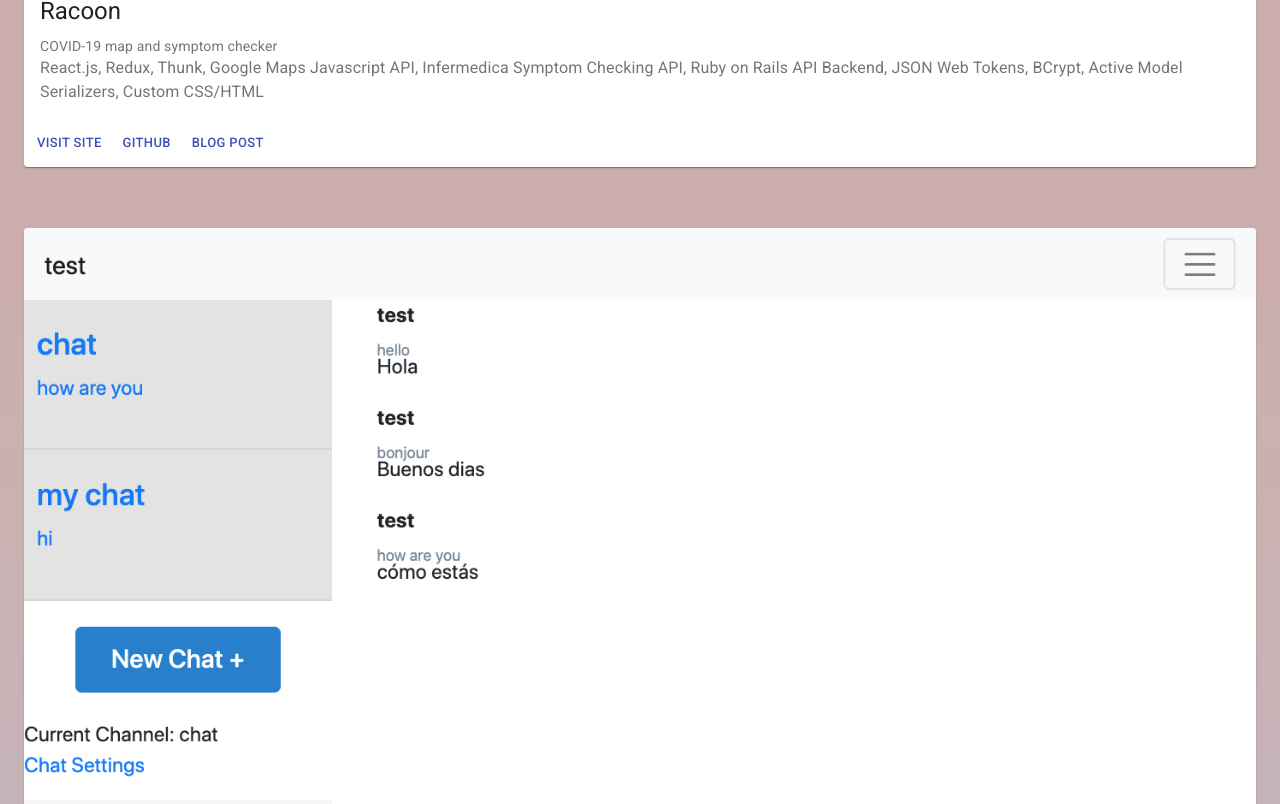
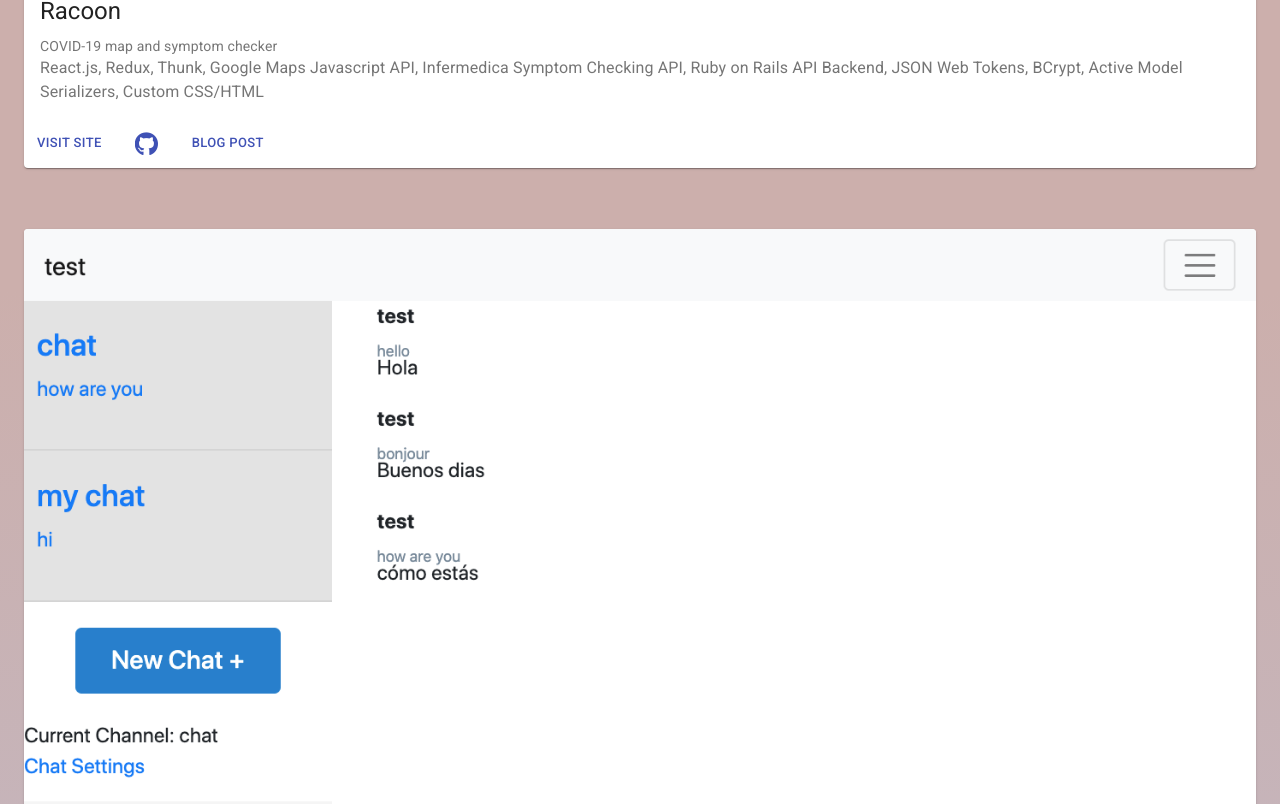
Before and after one commit to sylviapap/personal-site-react, a React (Create React App) app: page /projects in a window 1280 px wide. Shown: the part 956-1760 px from the top of the page. Built offline with nearby package versions, Linux system fonts and the light colour scheme.

Commit message:
Add github icons

```diff
--- a/src/components/ProjectCard.js
+++ b/src/components/ProjectCard.js
@@ -6,6 +6,7 @@ import CardContent from '@material-ui/core/CardContent';
 import CardMedia from '@material-ui/core/CardMedia';
 import Button from '@material-ui/core/Button';
 import Typography from '@material-ui/core/Typography';
+import Icon from '@material-ui/core/Icon';
 
 const useStyles = makeStyles({
   root: {
@@ -45,7 +46,7 @@ const ProjectCard = props =>  {
         </Button> : null}
 
         <Button size="small" color="primary" href={githubURL}>
-          GitHub
+          <Icon className="fa fa-github"/>
         </Button>
 
         {blogURL ? <Button size="small" color="primary" href={blogURL}>
```
